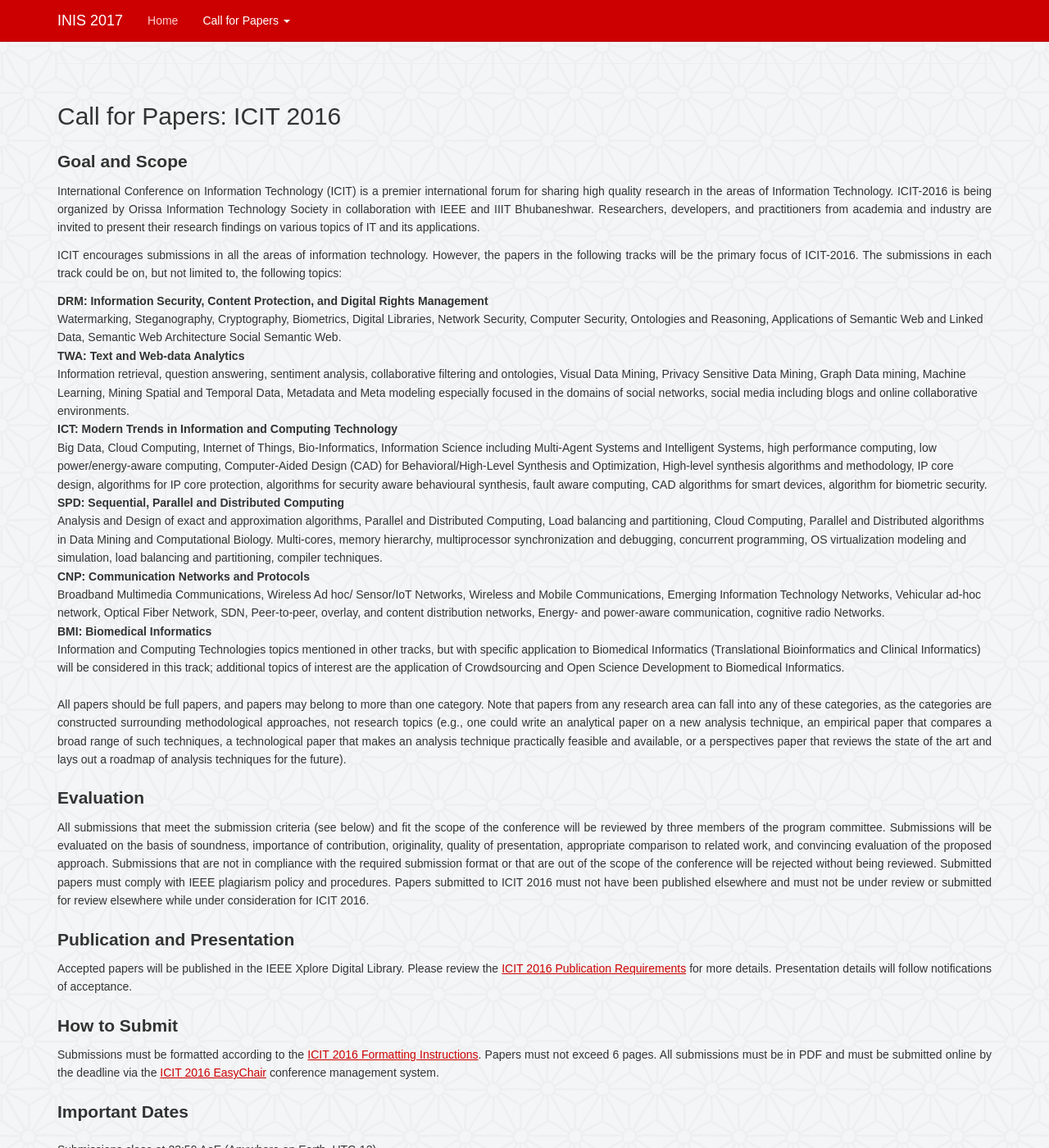
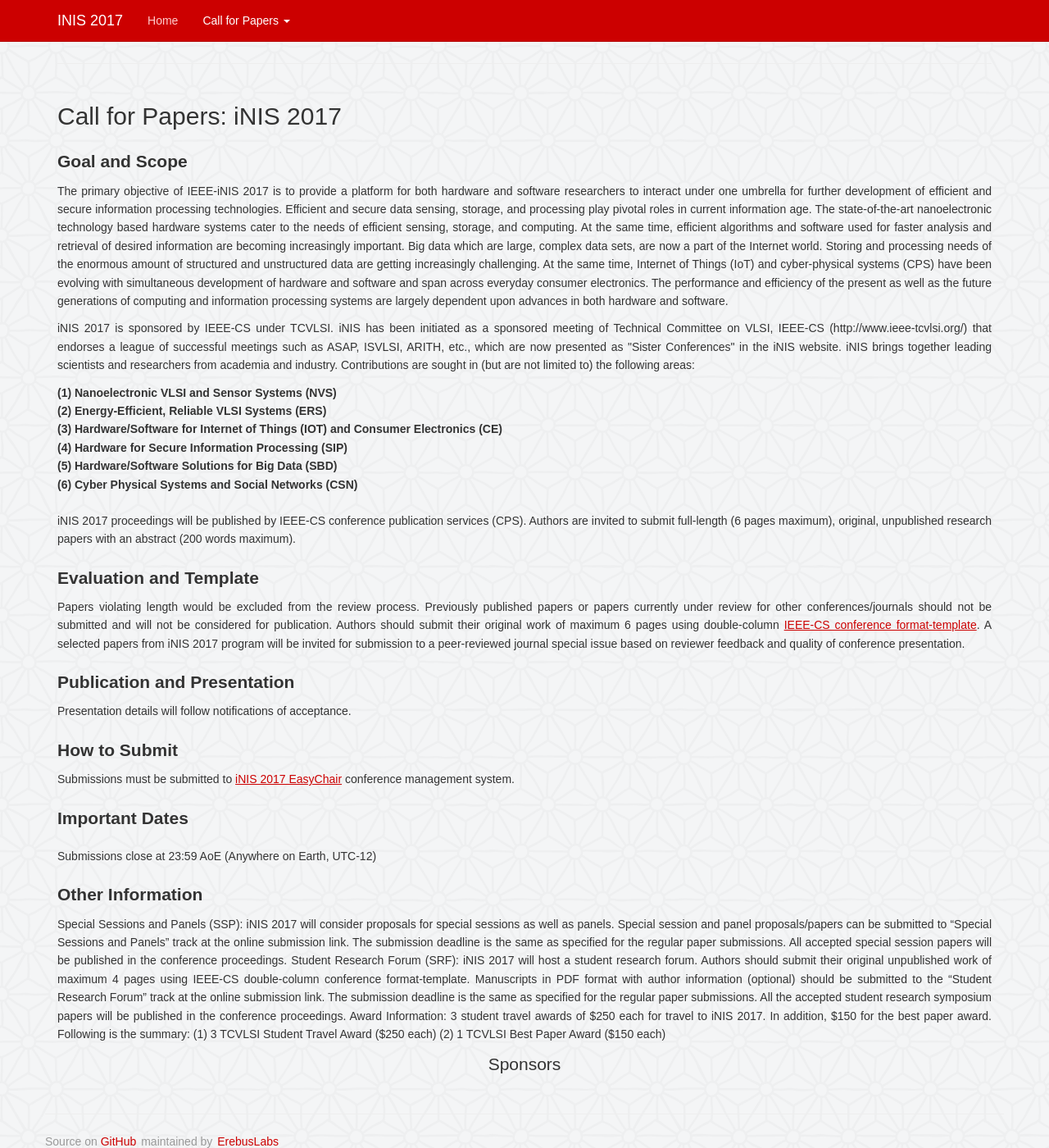
Before and after one commit to inis-web/inis-web.github.io, a Jekyll site: the page built from cfp/general.html, in a window 1280 px wide and 1400 px high. Shown: the whole window at 82% size. Built offline with Jekyll 4.4.1, drawn with Linux system fonts in a browser that asks for light colours; nearby versions of some CDN libraries; some web fonts are replaced.

Commit message:
massive updates

```diff
--- a/cfp/general.html
+++ b/cfp/general.html
@@ -3,63 +3,79 @@ layout: default
 slug: cfp
 ---
 
-<h2>Call for Papers: ICIT 2016</h2>
+<h2>Call for Papers: iNIS 2017</h2>
 
 <h3>Goal and Scope</h3>
 <p class="text-justify">
-International Conference on Information Technology (ICIT) is a premier international forum for sharing high quality research in the areas of Information Technology. ICIT-2016 is being organized by Orissa Information Technology Society in collaboration with IEEE and IIIT Bhubaneshwar. Researchers, developers, and practitioners from academia and industry are invited to present their research findings on various topics of IT and its applications.
-</p>
+The primary objective of IEEE-iNIS 2017 is to provide a platform for both hardware and software researchers to
+interact under one umbrella for further development of efficient and secure information processing technologies.
+Efficient and secure data sensing, storage, and processing play pivotal roles in current information age.
+The state-of-the-art nanoelectronic technology based hardware systems cater to the needs of efficient sensing,
+storage, and computing. At the same time, efficient algorithms and software used for faster analysis and
+retrieval of desired information are becoming increasingly important. Big data which are large, complex data sets,
+are now a part of the Internet world. Storing and processing needs of the enormous amount of structured and
+unstructured data are getting increasingly challenging. At the same time, Internet of Things (IoT) and
+cyber-physical systems (CPS) have been evolving with simultaneous development of hardware and software and
+span across everyday consumer electronics. The performance and efficiency of the present as well as the
+future generations of computing and information processing systems are largely dependent upon advances
+in both hardware and software. </p>
 
 <p class="text-justify">
-ICIT encourages submissions in all the areas of information technology. However, the papers in the following tracks will be the primary focus of ICIT-2016. The submissions in each track could be on, but not limited to, the following topics:
-</p>
+iNIS 2017 is sponsored by IEEE-CS under TCVLSI. iNIS has been initiated as a sponsored
+meeting of Technical Committee on VLSI, IEEE-CS (http://www.ieee-tcvlsi.org/)
+that endorses a league of  successful meetings such as ASAP, ISVLSI, ARITH, etc.,
+which are now presented as "Sister Conferences" in the iNIS website.
+iNIS brings together leading scientists and researchers from academia and industry.
+Contributions are sought in (but are not limited to) the following areas:</p>
 <dl>
-<dt>DRM: Information Security, Content Protection, and Digital Rights Management</dt>
+<dt>(1) Nanoelectronic VLSI and Sensor Systems (NVS) </dt>
 <dd>
-Watermarking, Steganography, Cryptography, Biometrics, Digital Libraries, Network Security, Computer Security, Ontologies and Reasoning, Applications of Semantic Web and Linked Data, Semantic Web Architecture Social Semantic Web.
 </dd>
 
-<dt>TWA: Text and Web-data Analytics</dt>
+<dt>(2) Energy-Efficient, Reliable VLSI Systems (ERS) </dt>
 <dd>
-Information retrieval, question answering, sentiment analysis, collaborative filtering and ontologies, Visual Data Mining, Privacy Sensitive Data Mining, Graph Data mining, Machine Learning, Mining Spatial and Temporal Data, Metadata and Meta modeling especially focused in the domains of social networks, social media including blogs and online collaborative environments.
 </dd>
-<dt>ICT: Modern Trends in Information and Computing Technology</dt>
+<dt>(3) Hardware/Software for Internet of Things (IOT) and Consumer Electronics (CE)
+</dt>
 <dd>
-Big Data, Cloud Computing, Internet of Things, Bio-Informatics, Information Science including Multi-Agent Systems and Intelligent Systems, high performance computing, low power/energy-aware computing, Computer-Aided Design (CAD) for Behavioral/High-Level Synthesis and Optimization, High-level synthesis algorithms and methodology, IP core design, algorithms for IP core protection, algorithms for security aware behavioural synthesis, fault aware computing, CAD algorithms for smart devices, algorithm for biometric security.
 </dd>
-<dt>SPD: Sequential, Parallel and Distributed Computing</dt>
+<dt>(4) Hardware for Secure Information Processing (SIP) </dt>
 <dd>
-Analysis and Design of exact and approximation algorithms, Parallel and Distributed Computing, Load balancing and partitioning, Cloud Computing, Parallel and Distributed algorithms in Data Mining and Computational Biology. Multi-cores, memory hierarchy, multiprocessor synchronization and debugging, concurrent programming, OS virtualization modeling and simulation, load balancing and partitioning, compiler techniques.
 </dd>
-<dt>CNP: Communication Networks and Protocols</dt>
+<dt>(5) Hardware/Software Solutions for Big Data (SBD)</dt>
 <dd>
-Broadband Multimedia Communications, Wireless Ad hoc/ Sensor/IoT Networks, Wireless and Mobile Communications, Emerging Information Technology Networks, Vehicular ad-hoc network, Optical Fiber Network, SDN, Peer-to-peer, overlay, and content distribution networks, Energy- and power-aware communication, cognitive radio Networks.
 </dd>
-<dt>BMI: Biomedical Informatics</dt>
+<dt>(6) Cyber Physical Systems and Social Networks (CSN)
+</dt>
 <dd>
-Information and Computing Technologies topics mentioned in other tracks, but with specific application to Biomedical Informatics (Translational Bioinformatics and Clinical Informatics) will be considered in this track; additional topics of interest are the application of Crowdsourcing and Open Science Development to Biomedical Informatics.
 </dd>
 </dl>
 
 <p class="text-justify">
-All papers should be full papers, and papers may belong to more than one category. Note that papers from any research area can fall into any of these categories, as the categories are constructed surrounding methodological approaches, not research topics (e.g., one could write an analytical paper on a new analysis technique, an empirical paper that compares a broad range of such techniques, a technological paper that makes an analysis technique practically feasible and available, or a perspectives paper that reviews the state of the art and lays out a roadmap of analysis techniques for the future).
-</p>
+iNIS 2017 proceedings will be published by IEEE-CS conference
+publication services (CPS). Authors are invited to submit full-length
+(6 pages maximum), original, unpublished research papers with an abstract
+(200 words maximum).</p>
 
-<h3>Evaluation</h3>
+<h3>Evaluation and Template</h3>
 <p class="text-justify">
-All submissions that meet the submission criteria (see below) and fit the scope of the conference will be reviewed by three members of the program committee. Submissions will be evaluated on the basis of soundness, importance of contribution, originality, quality of presentation, appropriate comparison to related work, and convincing evaluation of the proposed approach. Submissions that are not in compliance with the required submission format or that are out of the scope of the conference will be rejected without being reviewed. Submitted papers must comply with IEEE plagiarism policy and procedures. Papers submitted to ICIT 2016 must not have been published elsewhere and must not be under review or submitted for review elsewhere while under consideration for ICIT 2016.
-</p>
+Papers violating length would be excluded from the review process.
+Previously published papers or papers currently under review for other conferences/journals
+should not be submitted and will not be considered for publication.
+Authors should submit their original work of maximum 6 pages using
+double-column <a href="http://www.ieee.org/conferences_events/conferences/publishing/templates.html">IEEE-CS conference format-template</a>.
+A selected papers from iNIS 2017 program will be invited for submission
+to a peer-reviewed journal special issue based on reviewer feedback and
+quality of conference presentation. </p>
 
 <h3>Publication and Presentation</h3>
 <p class="text-justify">
-Accepted papers will be published in the IEEE Xplore Digital Library.
-Please review the <a href="/cfp/publication-requirements.html">ICIT 2016 Publication Requirements</a> for more details.
 Presentation details will follow notifications of acceptance.
 </p>
 
 <h3>How to Submit</h3>
 <p class="text-justify">
-Submissions must be formatted according to the <a href="/cfp/formatting-instructions.html">ICIT 2016 Formatting Instructions</a>. Papers must not exceed 6 pages. All submissions must be in PDF and must be submitted online by the deadline via the <a href="https://easychair.org/conferences/?conf=icit20161">ICIT 2016 EasyChair</a> conference management system.
+Submissions must be submitted to <a href="https://easychair.org/conferences/?conf=inis2017">iNIS 2017 EasyChair</a> conference management system.
 </p>
 
 <h3>Important Dates</h3>
@@ -86,3 +102,28 @@ Submissions must be formatted according to the <a href="/cfp/formatting-instruct
 	{% endfor %}
 </dl>
 <p>Submissions close at 23:59 AoE (Anywhere on Earth, UTC-12)</p>
+
+<h3>Other Information</h3>
+<p class="text-justify">
+
+Special Sessions and Panels (SSP): iNIS 2017 will consider proposals for
+special sessions as well as panels. Special session and panel proposals/papers
+can be submitted to “Special Sessions and Panels” track at the online submission link.
+The submission deadline is the same as specified for the regular paper submissions.
+All accepted special session papers will be published in the conference proceedings.
+
+Student Research Forum (SRF): iNIS 2017 will host a student research
+forum. Authors should submit their original unpublished work of
+maximum 4 pages using IEEE-CS double-column conference format-template.
+Manuscripts in PDF format with author information (optional)
+should be submitted to the “Student Research Forum” track
+at the online submission link. The submission deadline is the
+same as specified for the regular paper submissions.
+All the accepted student research symposium papers will be
+published in the conference proceedings.
+
+Award Information: 3 student travel awards of $250 each for travel to iNIS 2017.
+In addition, $150 for the best paper award. Following is the summary:
+(1) 3 TCVLSI Student Travel Award ($250 each)
+(2) 1 TCVLSI Best Paper Award ($150 each)
+<p>
```
